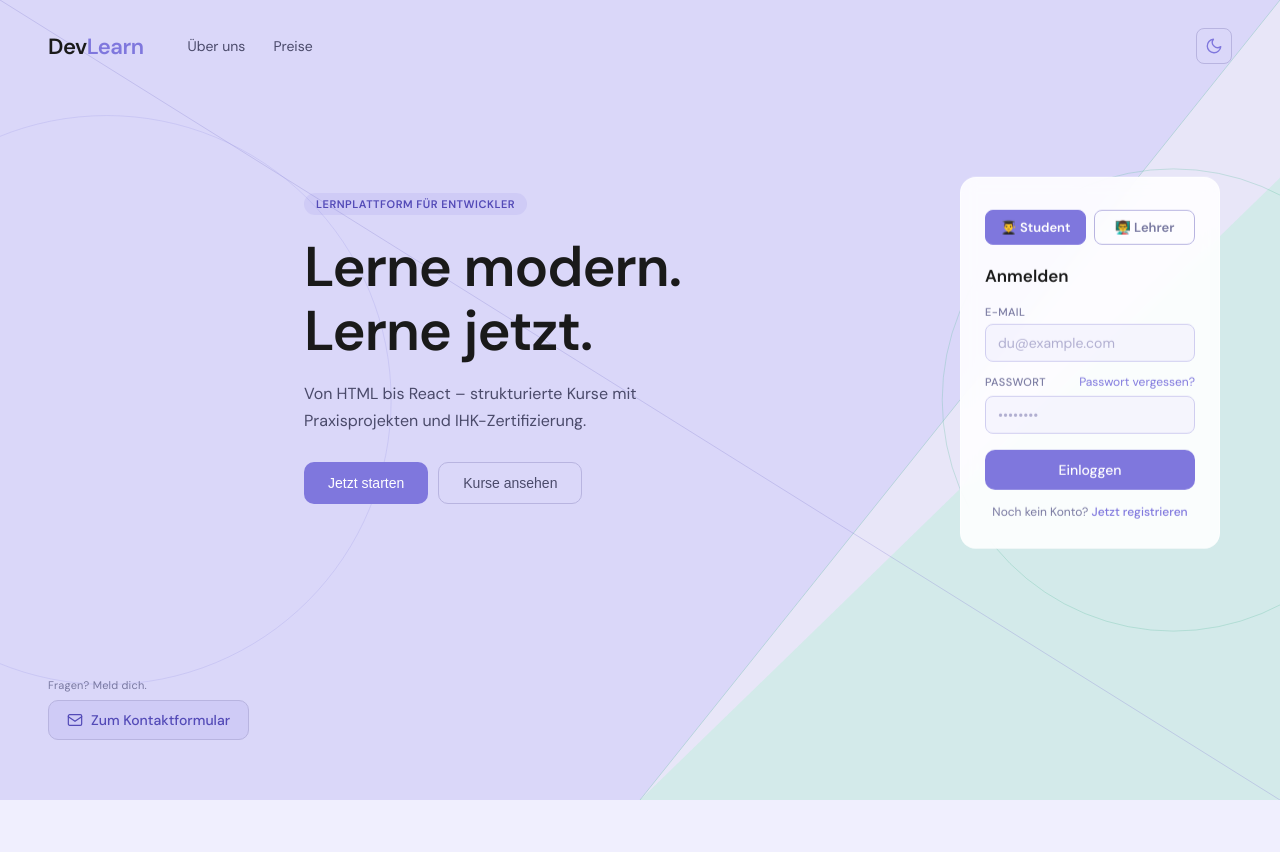
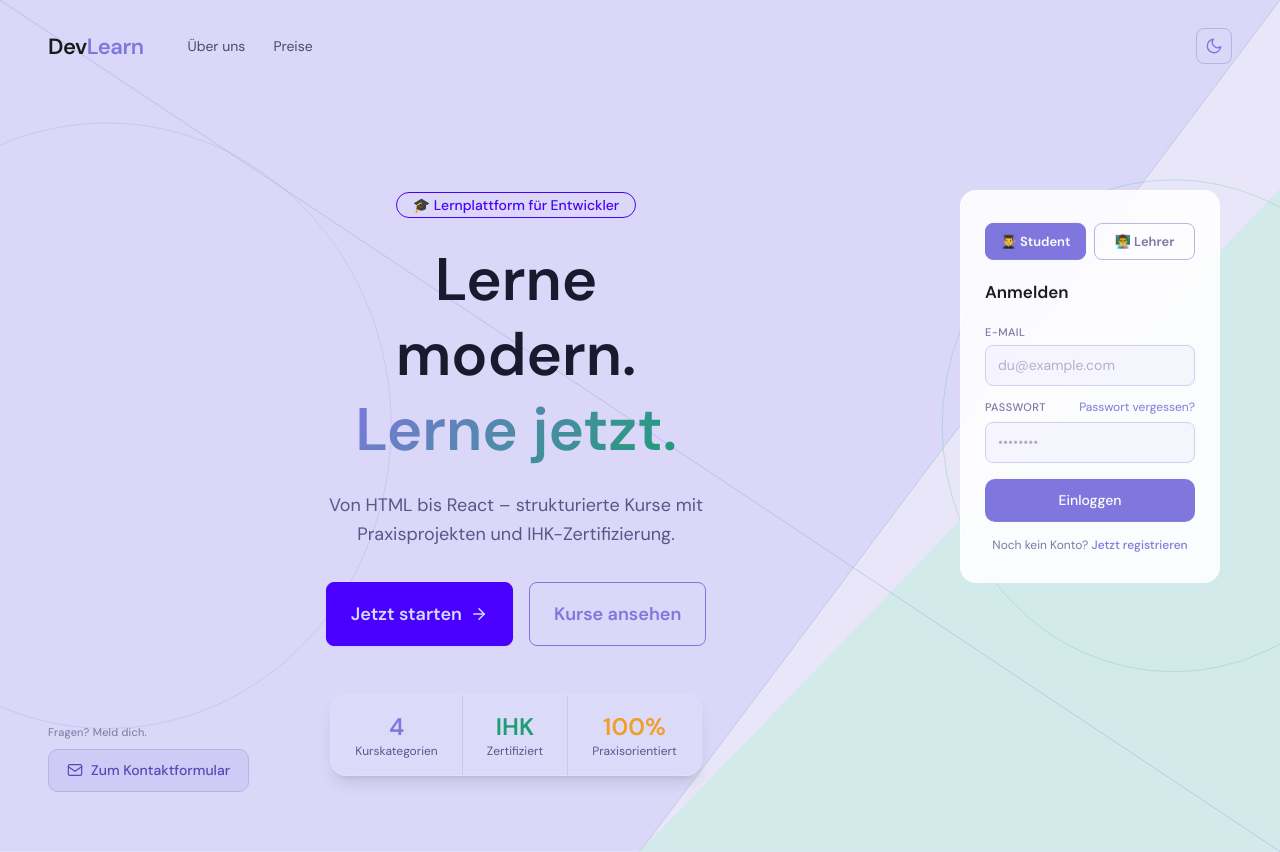
Before and after one commit to SteffenHeld/devlearn, a React (Vite) app: page / in a window 1280 px wide. Before the commit the page ends 800 px from the top, so only its background shows below. Built offline with nearby package versions, Linux system fonts and the light colour scheme; no server answers.

Commit message:
refactor: Update index.html to include DaisyUI stylesheet and improve LandingPage layout with DaisyUI components

```diff
--- a/index.html
+++ b/index.html
@@ -5,6 +5,12 @@
     <link rel="icon" type="image/svg+xml" href="/favicon.svg" />
     <meta name="viewport" content="width=device-width, initial-scale=1.0" />
     <title>devlearn</title>
+    <!-- DaisyUI + Tailwind via CDN -->
+    <link
+      href="https://cdn.jsdelivr.net/npm/daisyui@4/dist/full.min.css"
+      rel="stylesheet"
+    />
+    <script src="https://cdn.tailwindcss.com"></script>
   </head>
   <body>
     <div id="root"></div>
--- a/src/hooks/useCourses.ts
+++ b/src/hooks/useCourses.ts
@@ -29,7 +29,7 @@ interface UseCoursesReturn {
   courses: Course[];
   loading: boolean;
   error: string | null;
-  addCourse:    (data: NewCourse) => Promise<{ id: string; slug: string }>; // ← slug ergänzt
+  addCourse:    (data: NewCourse) => Promise<{ id: string; slug: string }>;
   addModule:    (courseId: string, data: NewModule) => Promise<{ id: string }>;
   addLesson:    (courseId: string, moduleId: string, data: NewLesson) => Promise<{ id: string }>;
   updateCourse: (courseId: string, data: Partial<NewCourse>) => Promise<void>;
@@ -39,21 +39,21 @@ export default function useCourses(): UseCoursesReturn {
   const [courses, setCourses] = useState<Course[]>([]);
   const [loading, setLoading] = useState<boolean>(true);
   const [error, setError]     = useState<string | null>(null);
-  const { user } = useAuth();
+  const { user, loading: authLoading } = useAuth();
 
   useEffect(() => {
+    // Warten bis Auth-Status bekannt ist — verhindert doppelten Snapshot-Start
+    if (authLoading) return;
+
     const q = query(collection(db, "courses"), orderBy("title"));
 
     const unsubscribe = onSnapshot(
       q,
       async (snapshot) => {
-        // Subcollections nur laden wenn User eingeloggt ist
-        // — Module/Lektionen sind laut Firestore Rules nur für auth != null lesbar
-        // — PublicCoursesPage lädt nur Kurse ohne Login, daher kein Subcollection-Read
         const data: Course[] = await Promise.all(
           snapshot.docs.map(async (d) => {
             if (!user) {
-              // Nicht eingeloggt — nur Kursdaten ohne Module zurückgeben
+              // Nicht eingeloggt — nur Kursdaten ohne Module
               return {
                 id: d.id,
                 ...(d.data() as Omit<Course, "id">),
@@ -68,7 +68,6 @@ export default function useCourses(): UseCoursesReturn {
               )
             );
 
-            // Für jedes Modul auch die Lektionen laden
             const modules: Module[] = await Promise.all(
               modulesSnap.docs.map(async (m) => {
                 const lessonsSnap = await getDocs(
@@ -106,8 +105,7 @@ export default function useCourses(): UseCoursesReturn {
     );
 
     return () => unsubscribe();
-  // user als Dependency — wenn User sich einloggt, werden Module nachgeladen
-  }, [user]);
+  }, [user, authLoading]); // authLoading als Dependency — startet erst wenn Auth sicher bekannt
 
   // Kurs erstellen
   const addCourse = async (data: NewCourse): Promise<{ id: string; slug: string }> => {
--- a/src/main.tsx
+++ b/src/main.tsx
@@ -2,7 +2,7 @@ import { StrictMode } from "react";
 import { createRoot } from "react-dom/client";
 import { AuthProvider } from "./context/AuthContext";
 import { ThemeContextProvider } from "./context/ThemeContext";
-import "./styles/devlearn.css"
+import "./styles/devlearn.css";
 import App from "./App";
 
 const rootElement = document.getElementById("root");
--- a/src/pages/public/LandingPage.tsx
+++ b/src/pages/public/LandingPage.tsx
@@ -88,23 +88,75 @@ export default function LandingPage() {
 
       {/* ── Hero ────────────────────────────────────────────────────────────── */}
       <main className="dl-hero">
-        <span className="dl-hero-tag">Lernplattform für Entwickler</span>
-        <h1 className="dl-hero-title">
-          Lerne modern.<br />Lerne jetzt.
+
+        {/* DaisyUI Hero Komponente */}
+        <div className="hero min-h-screen" style={{ background: "transparent", minHeight:"auto", paddingBottom: "20px" }}>
+          <div className="hero-content text-center" style={{ paddingTop: 0}}>
+            <div className="max-w-2xl">
+
+              {/* Badge */}
+              <div className="badge badge-primary badge-outline mb-6 px-4 py-3 text-sm font-medium">
+                🎓 Lernplattform für Entwickler
+              </div>
+
+              {/* Titel */}
+              <h1 className="text-6xl font-bold mb-6 leading-tight" style={{ color: "var(--dl-text)" }}>
+                Lerne modern.<br />
+                <span className="text-transparent bg-clip-text"
+                  style={{ backgroundImage: "linear-gradient(135deg, var(--dl-violet-400), var(--dl-teal-400))" }}>
+                  Lerne jetzt.
+                </span>
               </h1>
-        <p className="dl-hero-sub">
+
+              {/* Subtext */}
+              <p className="text-lg mb-8 leading-relaxed" style={{ color: "var(--dl-text-muted)" }}>
                 Von HTML bis React – strukturierte Kurse mit
                 Praxisprojekten und IHK-Zertifizierung.
               </p>
-        <div className="dl-hero-btns">
-          <button className="dl-btn-primary" onClick={() => navigate("/register")}>
+
+              {/* Buttons */}
+              <div className="flex gap-4 justify-center flex-wrap mb-12">
+                <button
+                  className="btn btn-primary btn-lg"
+                  onClick={() => navigate("/register")}
+                >
                   Jetzt starten
+                  <svg width="18" height="18" viewBox="0 0 24 24" fill="none" stroke="currentColor" strokeWidth="2" strokeLinecap="round" strokeLinejoin="round">
+                    <line x1="5" y1="12" x2="19" y2="12"/><polyline points="12 5 19 12 12 19"/>
+                  </svg>
                 </button>
-          <button className="dl-btn-ghost" onClick={() => navigate("/kurse-entdecken")}>
+                <button
+                  className="btn btn-outline btn-lg"
+                  style={{ borderColor: "var(--dl-violet-400)", color: "var(--dl-violet-400)" }}
+                  onClick={() => navigate("/kurse-entdecken")}
+                >
                   Kurse ansehen
                 </button>
               </div>
+
+              {/* Stats */}
+              <div className="stats stats-horizontal shadow-lg"
+                style={{ background: "rgba(255,255,255,0.08)", backdropFilter: "blur(12px)", border: "1px solid rgba(255,255,255,0.12)" }}>
+                <div className="stat">
+                  <div className="stat-value text-2xl" style={{ color: "var(--dl-violet-400)" }}>4</div>
+                  <div className="stat-desc" style={{ color: "var(--dl-text-muted)" }}>Kurskategorien</div>
+                </div>
+                <div className="stat">
+                  <div className="stat-value text-2xl" style={{ color: "var(--dl-teal-400)" }}>IHK</div>
+                  <div className="stat-desc" style={{ color: "var(--dl-text-muted)" }}>Zertifiziert</div>
+                </div>
+                <div className="stat">
+                  <div className="stat-value text-2xl" style={{ color: "var(--dl-amber-400, #f59e0b)" }}>100%</div>
+                  <div className="stat-desc" style={{ color: "var(--dl-text-muted)" }}>Praxisorientiert</div>
+                </div>
+              </div>
+
+            </div>
+          </div>
+        </div>
+
       </main>
+
 
       {/* ── Kontakt-Zone ────────────────────────────────────────────────────── */}
       <div className="dl-contact-zone">
```
Lines whose indentation alone changed are shown as unchanged.
